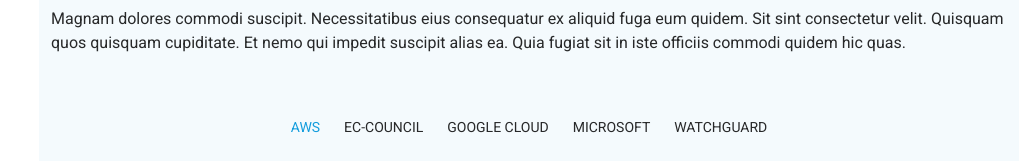
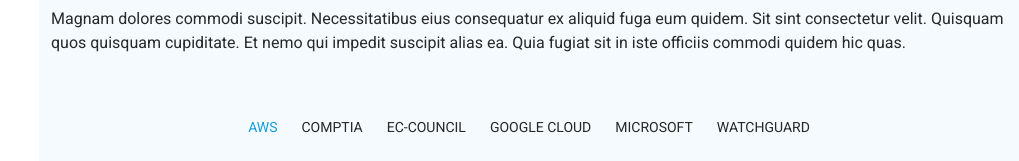
Before and after one commit to abnerfss/whoami, a plain HTML site: page index.html in a window 1280 px wide. Shown: the part 3540-3701 px from the top of the page, without its empty margins (261-1280 px from the left). Drawn offline with Linux system fonts and the light colour scheme.

Commit message:
index  15 [Saturday, 29 March 2025]

```diff
--- a/index.html
+++ b/index.html
@@ -336,6 +336,7 @@
 
           <ul class="portfolio-filters isotope-filters" data-aos="fade-up" data-aos-delay="100">
             <li data-filter="*" class="filter-active">AWS</li>
+            <li data-filter=".filter-app">Comptia</li>
             <li data-filter=".filter-app">EC-Council</li>
             <li data-filter=".filter-product">Google Cloud</li>
             <li data-filter=".filter-branding">Microsoft</li>
```
